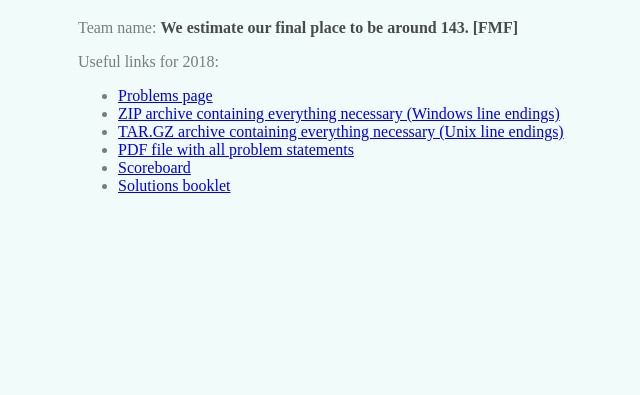
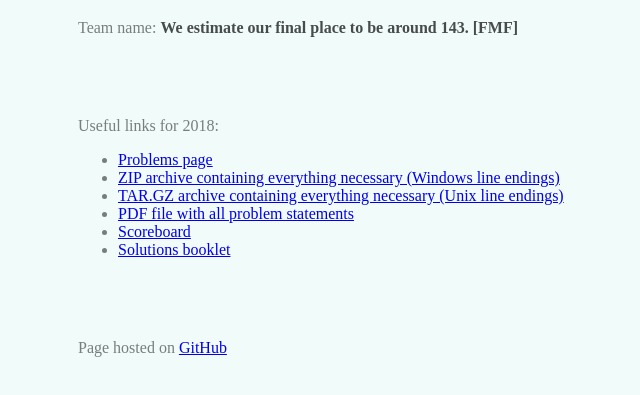
Before and after one commit to MKolman/ipsc-2018, a plain HTML site: page docs/index.html in a window 1280 px wide. Shown: the part 119-514 px from the top of the page, without its empty margins (162-802 px from the left). Drawn offline with Linux system fonts and the light colour scheme.

Commit message:
Update logo and source link

```diff
--- a/docs/index.html
+++ b/docs/index.html
@@ -1,7 +1,7 @@
 <html>
     <head>
         <title> FMF | IPSC 2018 </title>
-        <link rel="icon" href="https://ipsc.ksp.sk/static/ipsc.gif" src="https://ipsc.ksp.sk/static/ipsc.gif" />
+        <link rel="icon" href="logo.png"/>
         <style>
             body {
                 color: rgba(0, 0, 0, 50%);
@@ -9,6 +9,9 @@
             }
             h1, h2, h3, b {
                 color: rgba(0, 0, 0, 70%);
+            }
+            p+p {
+                margin-top: 5em;
             }
             #container {
                 padding-top: 50px;
@@ -57,8 +60,9 @@
                         </a>
                     </li>
                 </ul>
-
-
+            </p>
+            <p class="footer">
+                Page hosted on <a href="https://github.com/MKolman/ipsc-2018">GitHub</a>
             </p>
         </div>
     </body>
```
Also changed, not shown: docs/logo.png (added).
